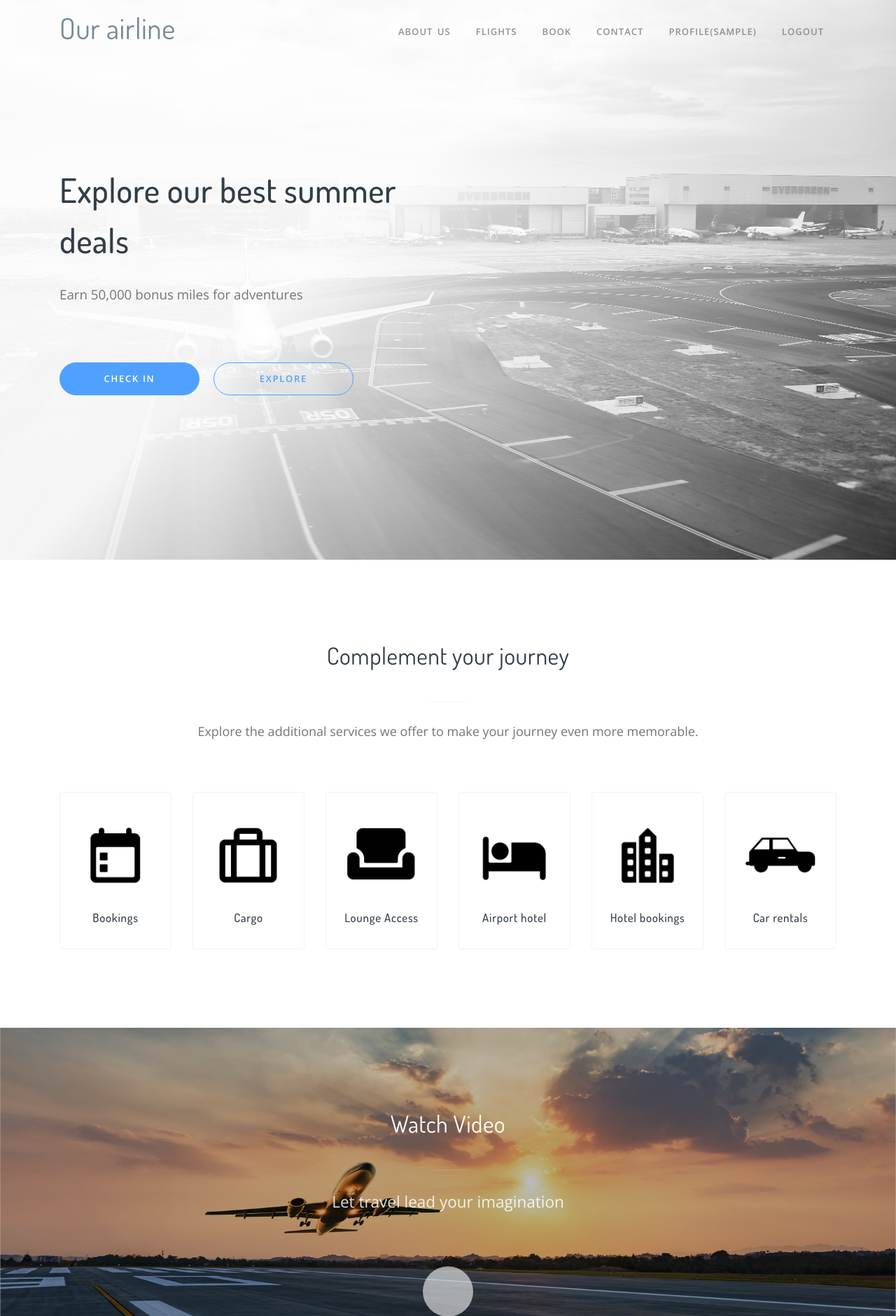
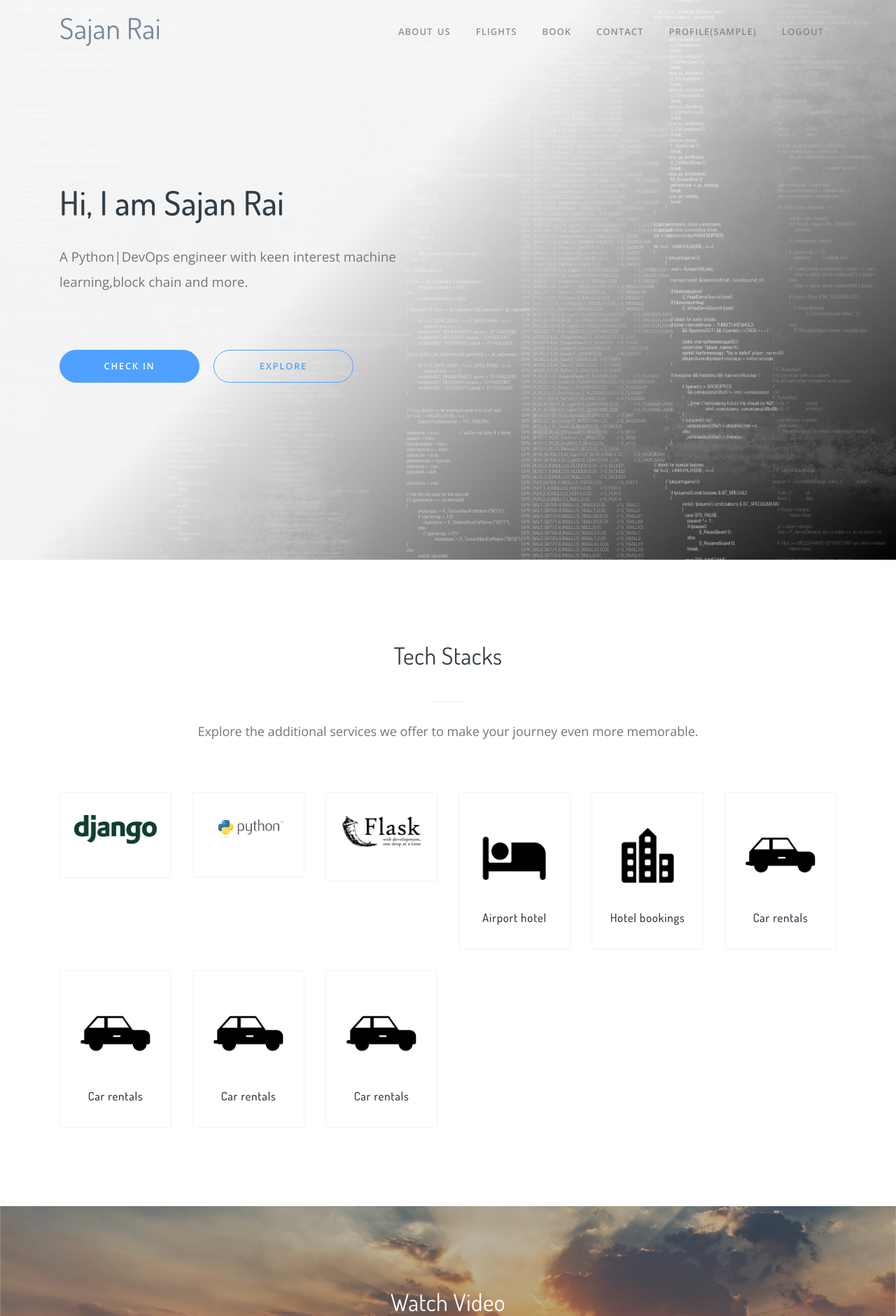
Before and after one commit to Sajan4072/Portfolio-fornow, a Django app: page / in a window 1280 px wide. Shown: the top 1881 px of the page at 70% size. Run offline with Django 3.2, Linux system fonts and the light colour scheme; the visitor is signed in with stand-in values (Sample User, id 1); some libraries are stand-ins or nearby versions; some web fonts are replaced.

Commit message:
skills section

```diff
--- a/bookmyflight/flights/templates/flights/landing.html
+++ b/bookmyflight/flights/templates/flights/landing.html
@@ -8,7 +8,7 @@
     <meta name="description" content="">
     <meta name="keywords" content="">
 
-    <title>Our Airline</title>
+    <title>Sajan Rai</title>
 
     <!-- Styles -->
     <link href="{% static '/css/page.min.css' %}" rel="stylesheet">
@@ -27,7 +27,7 @@
             <div class="navbar-left">
                 <button class="navbar-toggler" type="button">&#9776;</button>
                 <a class="navbar-brand" href="#">
-                    <h1 style="color: lightslategray;">Our airline </h1>
+                    <h1 style="color: lightslategray;">Sajan Rai</h1>
 
 
 
@@ -52,14 +52,14 @@
 
 
     <!-- Header -->
-    <header class="header h-fullscreen" style="background-image: url({% static 'img/p.JPG' %})">
+    <header class="header h-fullscreen" style="background-image: url({% static 'img/new.JPG' %})">
         <div class="overlay opacity-95" style="background-image: linear-gradient(135deg, #fff 0%, #fff 40%, transparent 100%);"></div>
         <div class="container">
             <div class="row align-items-center h-100">
 
                 <div class="col-md-8 col-lg-6">
-                    <h1 class="display-4"><strong>Explore our best summer deals</strong></h1>
-                    <p class="lead-2 mt-5 mb-8">Earn 50,000 bonus miles for adventures</p>
+                    <h1 class="display-4"><strong>Hi, I am Sajan Rai</strong></h1>
+                    <p class="lead-2 mt-5 mb-8">A Python|DevOps engineer with keen interest machine learning,block chain and more.</p>
                     <p class="gap-xy">
                         <a class="btn btn-xl btn-round btn-primary mw-200" href="#">Check in</a>
                         <a class="btn btn-xl btn-round btn-outline-primary mw-200" href="#">Explore</a>
@@ -84,7 +84,7 @@
             <div class="container">
                 <header class="section-header">
 
-                    <h2>Complement your journey</h2>
+                    <h2>Tech Stacks</h2>
                     <hr>
                     <p class="lead">Explore the additional services we offer to make your journey even more memorable.</p>
                 </header>
@@ -94,24 +94,24 @@
 
                     <div class="col-6 col-md-4 col-xl-2">
                         <a class="card card-body border hover-shadow-6 text-center py-6" href="#">
-                            <p style="color: #78a300"><img src="{% static 'img/0.PNG' %}"></p>
-                            <h6 class="mb-0"><strong>Bookings</strong></h6>
+                            <p style="color: #78a300"><img src="{% static 'img/django.PNG' %}"></p>
+                            <h6 class="mb-0"><strong></strong></h6>
                         </a>
                     </div>
 
 
                     <div class="col-6 col-md-4 col-xl-2">
                         <a class="card card-body border hover-shadow-6 text-center py-6" href="#">
-                            <p style="color: #eb4a62"><img src="{% static 'img/1.PNG' %}"></p>
-                            <h6 class="mb-0"><strong>Cargo</strong></h6>
+                            <p style="color: #eb4a62"><img src="{% static 'img/python.PNG' %}"></p>
+                            <h6 class="mb-0"><strong></strong></h6>
                         </a>
                     </div>
 
 
                     <div class="col-6 col-md-4 col-xl-2">
                         <a class="card card-body border hover-shadow-6 text-center py-6" href="#">
-                            <p style="color: #f69a3e"><img src="{% static 'img/5.PNG' %}"></p>
-                            <h6 class="mb-0"><strong>Lounge Access</strong></h6>
+                            <p style="color: #f69a3e"><img src="{% static 'img/flask.PNG' %}"></p>
+                            <h6 class="mb-0"><strong></strong></h6>
                         </a>
                     </div>
 
@@ -132,6 +132,24 @@
                     </div>
 
 
+                    <div class="col-6 col-md-4 col-xl-2">
+                        <a class="card card-body border hover-shadow-6 text-center py-6" href="#">
+                            <p style="color: #2faabc"><img src="{% static 'img/9.PNG' %}"></p>
+                            <h6 class="mb-0"><strong>Car rentals</strong></h6>
+                        </a>
+                    </div>
+                    <div class="col-6 col-md-4 col-xl-2">
+                        <a class="card card-body border hover-shadow-6 text-center py-6" href="#">
+                            <p style="color: #2faabc"><img src="{% static 'img/9.PNG' %}"></p>
+                            <h6 class="mb-0"><strong>Car rentals</strong></h6>
+                        </a>
+                    </div>
+                    <div class="col-6 col-md-4 col-xl-2">
+                        <a class="card card-body border hover-shadow-6 text-center py-6" href="#">
+                            <p style="color: #2faabc"><img src="{% static 'img/9.PNG' %}"></p>
+                            <h6 class="mb-0"><strong>Car rentals</strong></h6>
+                        </a>
+                    </div>
                     <div class="col-6 col-md-4 col-xl-2">
                         <a class="card card-body border hover-shadow-6 text-center py-6" href="#">
                             <p style="color: #2faabc"><img src="{% static 'img/9.PNG' %}"></p>
--- a/bookmyflight/flights/views.py
+++ b/bookmyflight/flights/views.py
@@ -9,13 +9,7 @@
 
 # Create your views here.
 def log(request):
-    if not request.user.is_authenticated:
-        return render(request,"flights/login1.html",{"message":None})
-
-    context={
-        "user":request.user
-    }
-    return render(request,"flights/landing.html",context)
+    return render(request,"flights/landing.html")
 
 def login_view(request):
     username=request.POST["username"]
```
Also changed, not shown: bookmyflight/static/img/django.png (added), bookmyflight/static/img/flask.png (added), bookmyflight/static/img/n.jpg (added), bookmyflight/static/img/ne.jpg (added), bookmyflight/static/img/new.jpg (added), bookmyflight/static/img/pahileko p.jpg (renamed from bookmyflight/static/img/p.jpg), bookmyflight/static/img/python.png (added), 1 other file.
